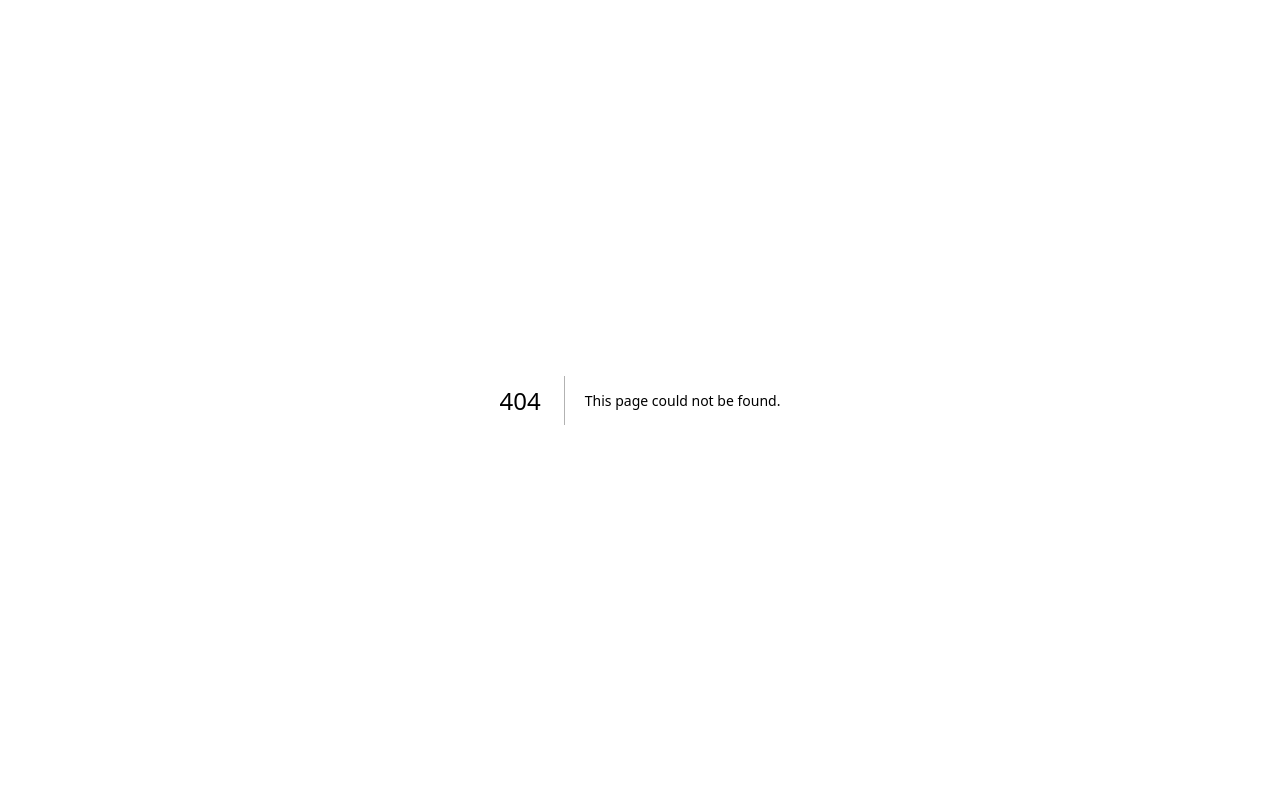
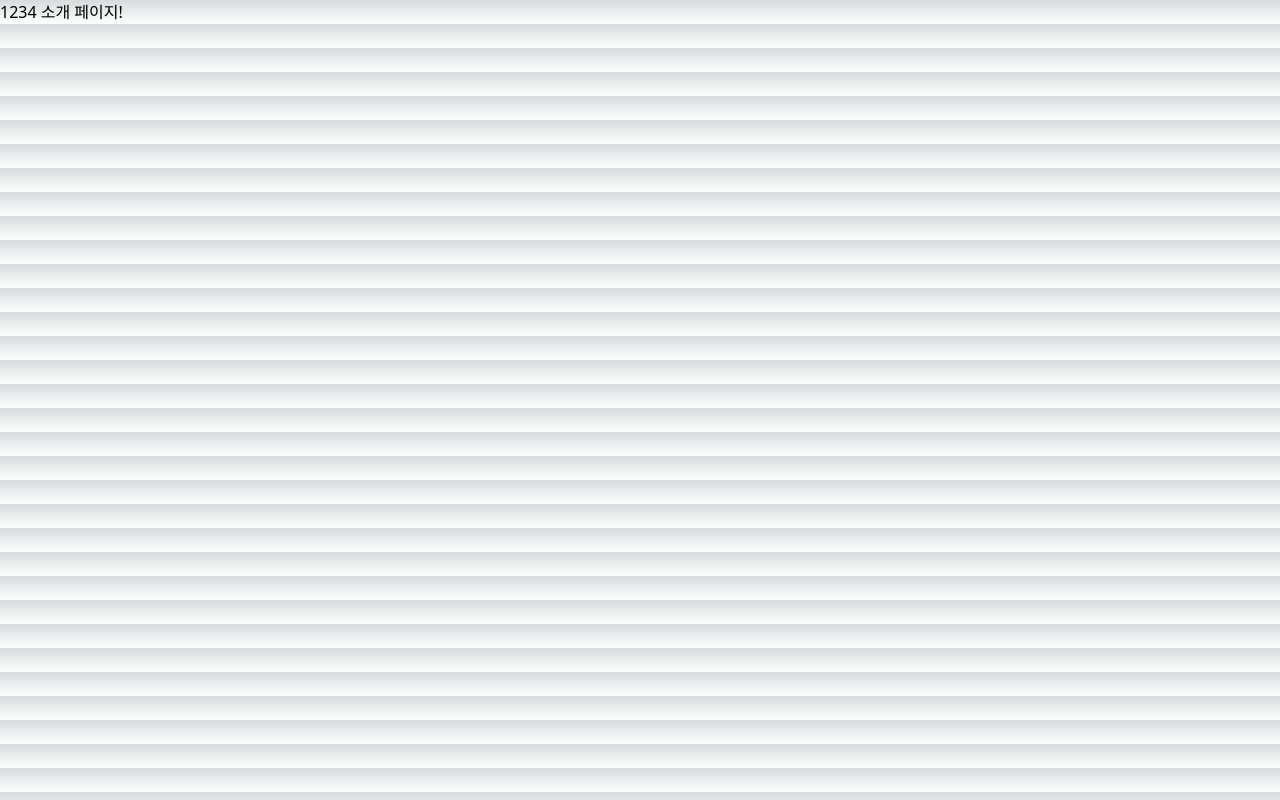
Before and after one commit to devGo20/note, a Next.js app: page /products/1234 in a window 1280 px wide. Before the commit this address had no page. Built offline with nearby package versions, Linux system fonts and the light colour scheme.

Commit message:
[ADD] Dynamic Routing

```diff
--- /dev/null
+++ b/src/app/products/[slug]/page.tsx
@@ -0,0 +1,21 @@
+import { notFound } from 'next/navigation';
+
+type Props = {
+  params: {
+    slug: string; // []안 slug가 key
+  };
+};
+export default function PantsPage({ params }: Props) {
+  if (params.slug === 'nothing') {
+    notFound(); // not-found 호출 함수
+  }
+  return <h1>{params.slug} 소개 페이지!</h1>;
+}
+
+export function generateStaticParams() {
+  // build할 때 명시된 것을 미리 만들어두는 것
+  const proucts = ['pants', 'skirt'];
+  return proucts.map((product) => ({
+    slug: product,
+  }));
+}
```
